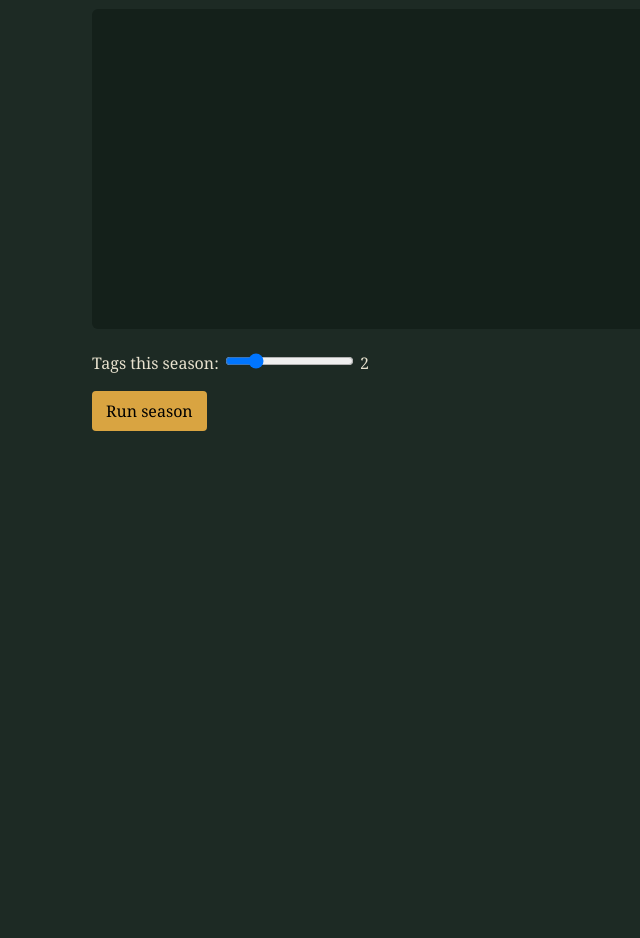
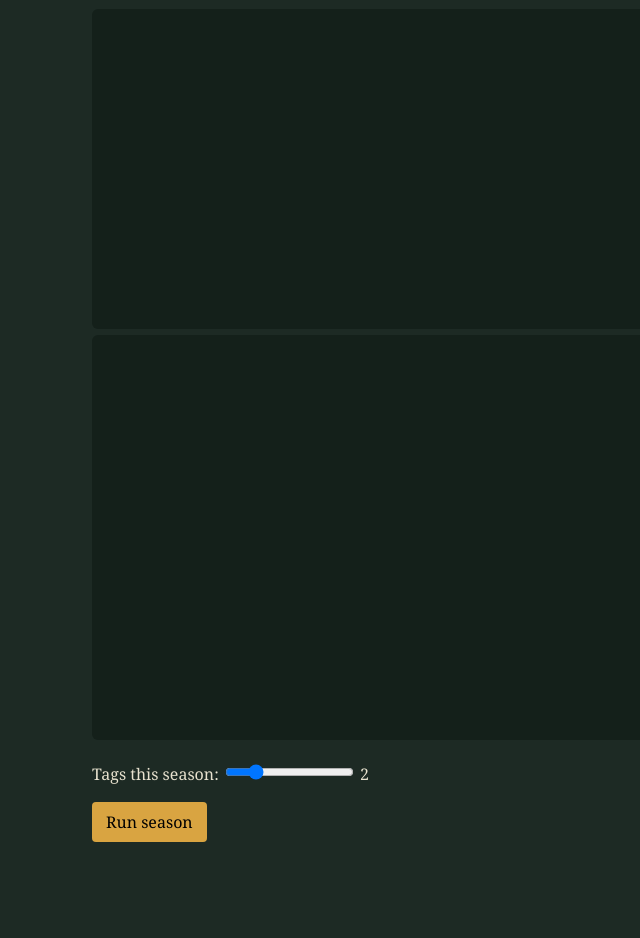
Before and after one commit to kateyjean/awatershedmoment, a plain HTML site: page deerly-departed.html in a window 1280 px wide. Shown: the part 98-1036 px from the top of the page, without its empty margins (188-828 px from the left). Before the commit the page ends 800 px from the top, so only its background shows below. Drawn offline with Linux system fonts and the light colour scheme.

Commit message:
added story/scene code

```diff
--- a/deerly-departed.html
+++ b/deerly-departed.html
@@ -3,7 +3,7 @@
 <head>
 <meta charset="utf-8">
 <meta name="viewport" content="width=device-width, initial-scale=1">
-<title>Something's Eating the Deer</title>
+<title>Deerly Departed</title>
 <style>
   :root { --bg:#1d2a24; --ink:#e8e2cf; --deer:#d9a441; --veg:#7fb069; --cat:#c4614a; --pred:#e8e2cf; }
   body { margin:0; padding:16px; background:var(--bg); color:var(--ink); font:16px/1.5 Georgia, serif; }
@@ -12,12 +12,14 @@
   button, input { font:inherit; }
   button { padding:8px 14px; background:var(--deer); border:0; border-radius:4px; cursor:pointer; }
   #log { min-height:3em; }
+  #game { image-rendering:pixelated}
 </style>
 </head>
 <body>
 <main>
-  <h1>Something's Eating the Deer</h1>
+  <h1>Deerly Departed</h1>
   <canvas id="chart" width="720" height="320"></canvas>
+  <canvas id="game" width="320" height="180"></canvas>
   <p>Tags this season: <input id="tags" type="range" min="0" max="10" value="2"> <span id="tagsN">2</span></p>
   <button id="go">Run season</button>
   <p id="log"></p>
@@ -58,10 +60,17 @@ const game = {
   season: 0,
   actual:   [0.6, 0.30, 0.05],   // what really happens (includes the ape)
   expected: [0.6, 0.30, 0.05],   // what the player's model predicts (no ape)
+  inventory: {bullets: 0, tags: 0, hasGun: 0, hasCamera: 0},
   history: []                    // {actual, expected} per season
 };
 game.history.push({ actual: game.actual, expected: game.expected });
 
+
+function applyEffect(effect){
+  for (const [item, amount] of Object.entries(effect)) {
+    game.inventory[item] = (game.inventory[item] ?? 0) + amount;
+  }
+}
 function playSeason(tags) {
   const harvest = tags * DEER_PER_TAG;      // TODO: replace with shooting minigame result
   game.actual   = runSeason(game.actual, SECRET_S);
@@ -71,6 +80,10 @@ function playSeason(tags) {
   game.season++;
   game.history.push({ actual: game.actual, expected: game.expected });
   return game.expected[1] - game.actual[1];  // the "residual": missing deer
+}
+function hogWild() {
+game.actual = runHogWild(game.actual)
+
 }
 
 // ---------- 4. SHOOTING (stub) ----------
@@ -85,6 +98,7 @@ function shot({ speed=800, angleDeg=0, dist=100, wind=0, k=0.001, dt=0.001 }) {
     vx -= k*v*rx*dt;  vy -= (9.81 + k*v*ry)*dt;  vz -= k*v*rz*dt;
     x += vx*dt; y += vy*dt; z += vz*dt; t += dt;
   }
+
   return { drop: y, drift: z, time: t };
 }
 // TODO: canvas aiming UI -> compare shot() landing point to deer vitals box -> score
@@ -108,7 +122,54 @@ function draw() {
   line(h => h.expected[1], getVar('--pred'), [4, 4]);   // dashed: what your model says
 }
 const getVar = v => getComputedStyle(document.documentElement).getPropertyValue(v);
+//----------- 5b. ENGINE ---------
+//----------- 5c. STORY-----------
+const STORY = {
+  title:[
+    {who: 'You', text: "Wildlife management officer? Deer hunting for money? Might as well give it a shot...."}
+  ],
+  intro:[
+    {who: 'GAME WARDEN', text: "So you're the new wildlife management officer."},
+    {who: 'GAME WARDEN', text: "You are responsible for the local deer herd near the swamp."},
+    {who: 'GAME WARDEN', text: "Keep an eye on the population target and your number of tags."},
+    {who: 'GAME WARDEN', text: "You can request up to 10 per season, but you only need 3 this year."},
+    {who: 'INFO', text: "Added +3 tags to inventory", give: {tags: 3}},
+    {who: 'You', text: "..."},
+    {who: 'GAME WARDEN', text: "OH, here is your rifle and some ammunition."},
+    {who: 'INFO', text: "Added Trusty 30-.06 to inventory", give: {hasGun: 1}},
+    {who: 'INFO', text: "Added +12 rounds to inventory", give: {bullets: 12}},
+    {who: 'GAME WARDEN', text: "Try to be a sure shot. The government only pays for 12 rounds per season."},
+    {who: 'You', text: "Thanks."},
+    {who: 'GAME WARDEN', text: "Go get 'em, tiger. And be sure to read over the rules if you haven't!"}
+  ],
+  rules: [],
+  huntonecutscene: [],
+  seasontwocutscene: [],
+  seasonthreecutscene: [],
+  seasonfourcutscene:[],
+  cameraseasoncutscene:[],
+  hoghuntcutscene: [],
+  lossconditionone:[],
+  lossconditiontwo: [],
+  endingone: [],
+  endingtwo: []
+}
+//----------- 5d. SCENES ---------
+const scenes = {}
+scenes.dialog = {
+  enter({id, next}){this.lines = STORY[id]; this.i = 0; this.shown =0; this.next = next;},
+  update(dt){this.shown += dt*40;},
+  onPress(){
+    const text = this.lines[this.i].text;
+    if (this.shown < text.length) this.shown = text.length;
+    else if (++this.i >= this.lines.length) go(this.next)
+    else this.shown = 0;
+  },
+  draw(ctx) {
+    scenes.field.draw(ctx);
+  }
 
+}
 // ---------- 6. WIRING ----------
 if (typeof document !== 'undefined') {
   const tags = document.getElementById('tags');
```
